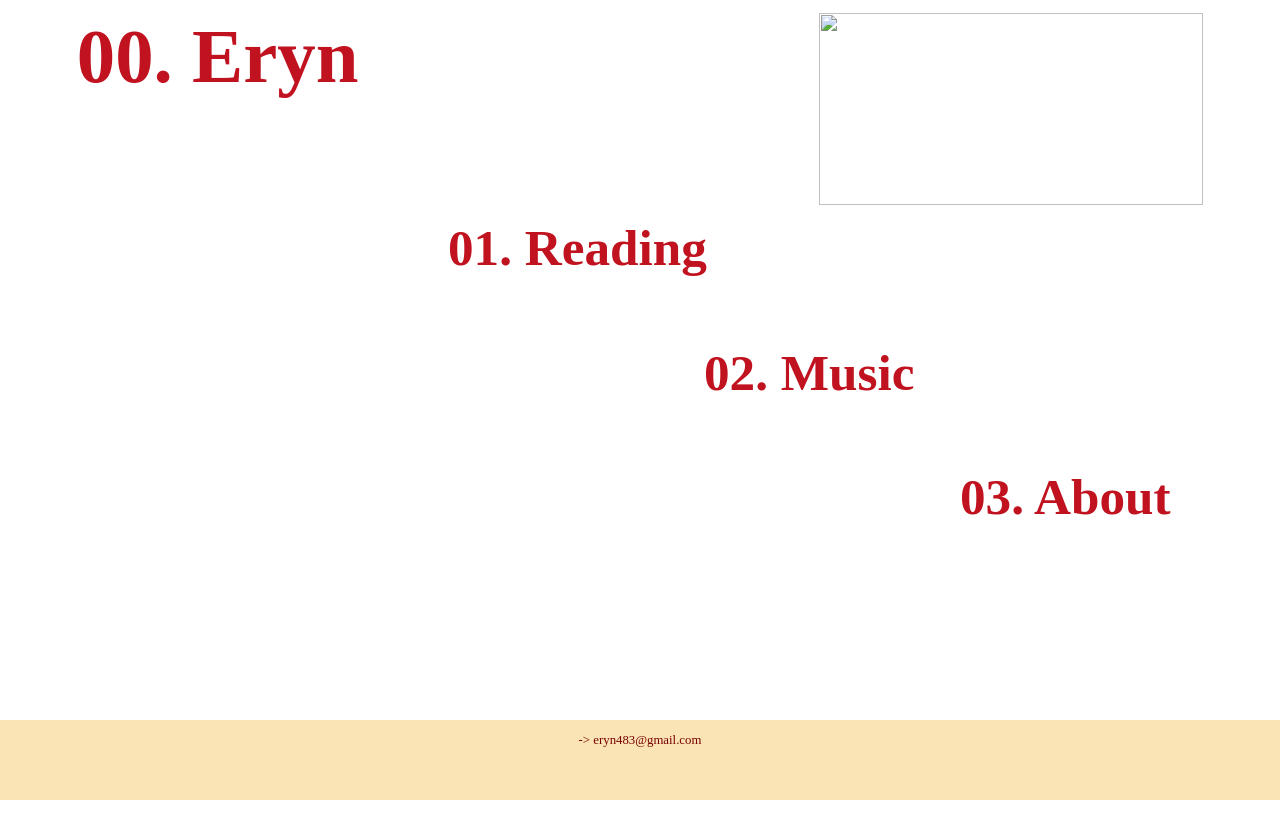
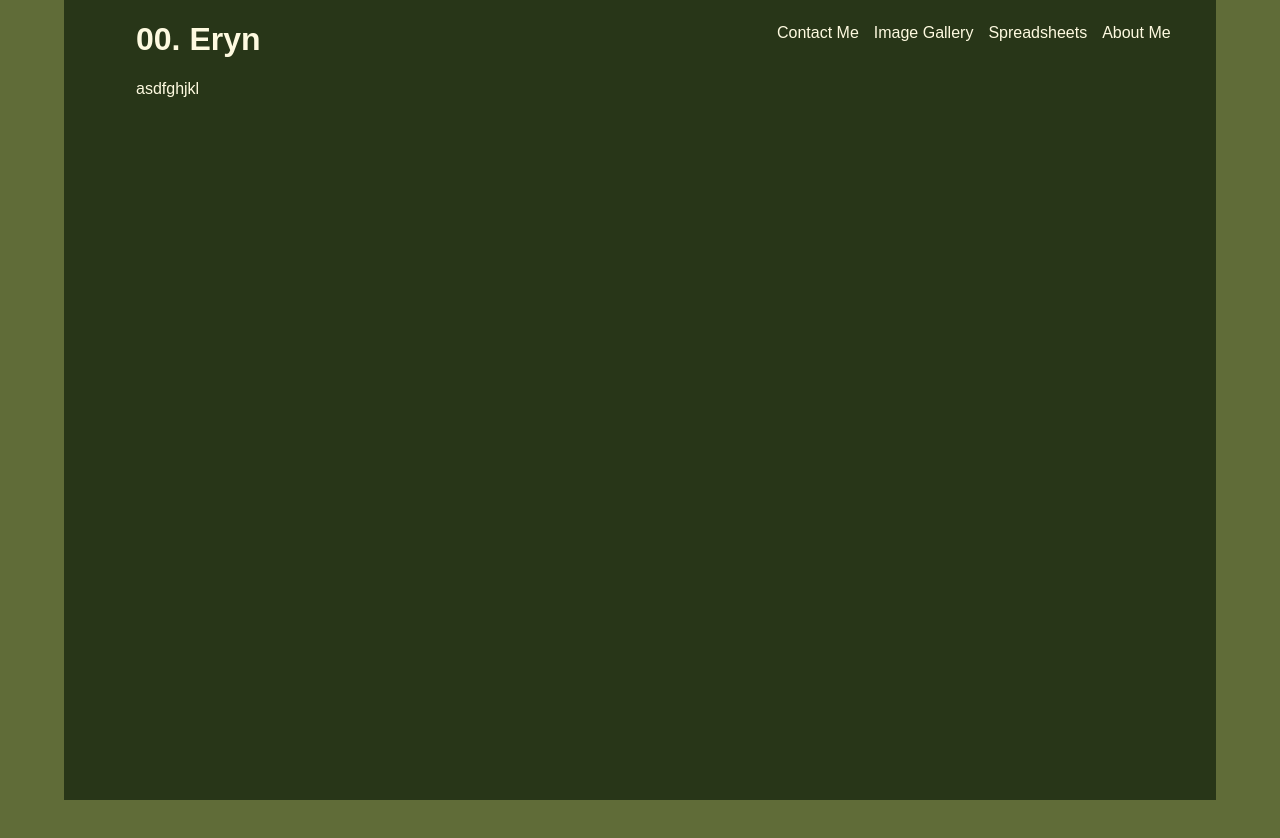
Before and after one commit to ryn004/ph0lfr.github.io, a plain HTML site: page index.html in a window 1280 px wide. Shown: the top 838 px of the page. Before the commit the page ends 800 px from the top, so only its background shows below. Drawn offline with Linux system fonts and the light colour scheme.

Commit message:
Change of code
I realised I had copied the wrong code from my original website so I changed it

```diff
--- a/aboutStyle.css
+++ /dev/null
@@ -1,69 +0,0 @@
-html {
-    font-family: 'Cormorant Garamond', serif;
-    background-color: #FDF0D5;
-    height: 100%;
-    width: 100%;
-    margin: 0;
-    font-weight: 200;
-  }
-  body {
-    margin: 0;
-  }
-  .r2 {
-    margin-top: 0;
-  }
-  #logo {
-    height: 7.5vw;
-    width: 15vw;
-    float: right;
-    margin-right: 2.5vw;
-    padding: 1vw;
-  }
-  #main {
-    color: #C1121F;
-    float: left;
-    left: 0;
-    font-size: 6vw;
-    font-weight: light;
-    padding-top: 0vw;
-    padding-left: 2vw;
-    margin-top: 1vw;
-    margin-left: 4vw;
-    z-index: 9;
-    width: 60vw;
-    position: absolute;
-  }
-  #main:hover {
-    color: #780000;
-  }
-  #rectangleEryn {
-    height: 60px;
-    width: 60vw;
-    background-color: white;
-    float: left;
-    margin-right: 0;
-    margin-top: 5vw;
-    margin-bottom: 5vw;
-    position: fized;
-  }
-  #aboutMe {
-    background-color: #780000;
-    font-size: ;
-    color: white;
-    width: 50%;
-    float: left;
-    position: relative;
-    margin: auto;
-    padding: 1.5vw;
-    left: 3vw;
-  }
-  #footer {
-    width: 100%;
-    height: 10%;
-    float: bottom;
-    bottom: 0;
-    margin-top: 100%;
-    position: absolute;
-    background-color: #fae3b4;
-    z-index: 10;
-  }
--- a/index.html
+++ b/index.html
@@ -1,53 +1,43 @@
 <!DOCTYPE html>
-<html>
+<html lang="en-gb">
 
 <head>
-  <meta charset="utf-8">
-  <meta name="viewport" content="width=device-width">
-  <title>replit</title>
-  <link href="indexStyle.css" rel="stylesheet" type="text/css" />
+  <meta charset="UTF-8">
+  <meta name="description" content="Add your meta description" />
+  <meta name="viewport" content="width=device-width, initial-scale=1">
+  <title>HAHAHHAHAHAHAHAHAHAHAHAHAHAHAHAAhahahahahhahahahahahahahahaha
+  </title>
+  <link href="style.css" rel="stylesheet" type="text/css" />
   <style>
-  @import url('https://fonts.googleapis.com/css2?family=Cormorant+Garamond:wght@300&display=swap');
+    @import url('https://fonts.googleapis.com/css2?family=Cormorant+Garamond:wght@300&display=swap');
   </style>
-
 </head>
 
 <body>
-  <h1 id='main'>00. Eryn</h1>
-  <img src='logo.png' id='logo'>
-  <div id="rectangleEryn" class='rectangles'></div>
-  <div id='subHeadings'>
-    <div id='readHeading'>
-      <a href="read.html">
-        <h1 id='reading' class='r2'>01. Reading</h1>
-      </a>
-    </div>
-    </br>
-    <div id="rectangleRead" class='rectangles'></div><!-- class isnt working for both rectangles -->
-    <div id='musicHeading'>
-      <a href="music.html">
-        <h1 id='music'>02. Music</h1>
-      </a>
-    </div>
-    <div id="rectangleMusic" class='rectangles'></div>
-    </br>
-    <div id='aboutHeading'>
-      <a href="about.html">
-        <h1 id='about''>03. About</h1>
-      </a>
-      <div id="rectangleAbout" class=' rectangles'>
-    </div>
-  </div>
-  </div>
-
-  <div id='footer'>
-  <footer>
-    <div id='footerText'>
-    <p>-> eryn483@gmail.com</p>
-    </div>
+  <div class="main-rectangle"></div>
+  <div class="cover-rectangle"></div>
+  <main class="main-style">
+    <header class="page-header">
+      <!-- What does the header do? Replace this comment with a brief explanation.  see nav above-->
+      <div class="header-content">
+        <!-- What is a div?  Replace this comment with an explanation.-->
+        <h1>00. Eryn</h1>
+        <p>asdfghjkl</p>
+      </div>
+    </header>
+    <nav class="page-nav">
+      <ul>
+        <li><a href="#about">About Me</a></li>
+        <li><a href="#work">Spreadsheets</a></li>
+        <li><a href="#images">Image Gallery</a></li>
+        <li><a href="#contact">Contact Me</a></li>
+      </ul>
+    </nav>
+    </br></br>
+  </main>
+  <footer id="footer-layout">
+    <p>
+    </p>
   </footer>
-</div>
-
 </body>
-
 </html>
--- a/indexStyle.css
+++ /dev/null
@@ -1,142 +0,0 @@
-Stylehtml {
-    font-family: 'Cormorant Garamond', serif;
-    background-color: #FDF0D5;
-    height: 100%;
-    width: 100%;
-    margin: 0;
-    font-weight: 200;
-  }
-  body {
-    margin: 0;
-    overflow-x: hidden;
-  }
-  .r2 {
-    margin-top: 0;
-  }
-  #logo {
-    height: 15vw;
-    width: 30vw;
-    float: right;
-    margin-right: 5vw;
-    padding: 1vw;
-  }
-  #main {
-    color: #C1121F;
-    float: left;
-    left: 0;
-    font-size: 6vw;
-    font-weight: light;
-    padding-top: 0vw;
-    padding-left: 2vw;
-    margin-top: 1vw;
-    margin-left: 4vw;
-    z-index: 9;
-    width: 60vw;
-    position: absolute;
-  }
-  #rectangleEryn {
-    height: 60px;
-    width: 60vw;
-    background-color: white;
-    float: left;
-    margin-right: 0;
-    margin-top: 5vw;
-    margin-bottom: 5vw
-  }
-  #subHeadings {
-    float: right;
-    right: 0;
-  }
-  #readHeading {
-    float: right;
-    right: 0;
-    padding-top: 0vw;
-    width: 65vw;
-    margin-left: 100%;
-  }
-  #musicHeading {
-    float: right;
-    right: 0;
-    width: 45vw;
-    margin-left: 100%;
-  }
-  #aboutHeading {
-    float: right;
-    right: 0;
-    width: 25vw;
-    margin-left: 100%;
-  }
-  #reading{
-    color: #C1121F;
-    float: right;
-    padding-right: 20vw;
-    font-size: 4vw;
-    z-index: 9;
-    position: absolute;
-  }
-  #reading:hover {
-    color: #780000;
-  }
-  #music{
-    color: #C1121F;
-    float: right;
-    padding-right: 20vw;
-    font-size: 4vw;
-    z-index: 9;
-    position: absolute;
-  }
-  #music:hover {
-    color: #780000;
-  }
-  #about{
-    color: #C1121F;
-    float: right;
-    font-size: 4vw;
-    z-index: 9;
-    position: absolute;
-  }
-  #about:hover {
-    color: #780000;
-  }
-  #rectangleRead {
-    height: 60px;
-    width: 70vw;
-    background-color: white;
-    float: right;
-    margin-right: 0;
-    margin-top: 1vw;
-    margin-left: 100%;
-  }
-  #rectangleMusic {
-    height: 60px;
-    width: 50vw;
-    background-color: white;
-    float: right;
-    margin-right: 0;
-    margin-top: 5vw;
-    margin-left: 100%;
-  }
-  #rectangleAbout {
-    height: 60px;
-    width: 30vw;
-    background-color: white;
-    float: right;
-    margin-right: 0;
-    margin-top: 5vw;
-    margin-left: 100%;
-  }
-  #footer {
-    width: 100%;
-    height: 10%;
-    float: bottom;
-    bottom: 0;
-    margin-top: 100%;
-    position: absolute;
-    background-color: #fae3b4;
-    z-index: 10;
-  }
-  #footerText {
-    text-align: center;
-    color: #780000;
-    font-size: 1vw;
-  }
--- a/readStyle.css
+++ /dev/null
@@ -1,57 +0,0 @@
-html {
-    font-family: 'Cormorant Garamond', serif;
-    background-color: #FDF0D5;
-    height: 100%;
-    width: 100%;
-    margin: 0;
-    font-weight: 200;
-  }
-  body {
-    margin: 0;
-  }
-  .r2 {
-    margin-top: 0;
-  }
-  #logo {
-    height: 7.5vw;
-    width: 15vw;
-    float: right;
-    margin-right: 2.5vw;
-    padding: 1vw;
-  }
-  #main {
-    color: #C1121F;
-    float: left;
-    left: 0;
-    font-size: 6vw;
-    font-weight: light;
-    padding-top: 0vw;
-    padding-left: 2vw;
-    margin-top: 1vw;
-    margin-left: 4vw;
-    z-index: 9;
-    width: 60vw;
-    position: absolute;
-  }
-  #main:hover {
-    color: #780000;
-  }
-  #rectangleEryn {
-    height: 60px;
-    width: 60vw;
-    background-color: white;
-    float: left;
-    margin-right: 0;
-    margin-top: 5vw;
-    margin-bottom: 5vw
-  }
-  #footer {
-    width: 100%;
-    height: 10%;
-    float: bottom;
-    bottom: 0;
-    margin-top: 100%;
-    position: absolute;
-    background-color: #fae3b4;
-    z-index: 10;
-  }
--- /dev/null
+++ b/style.css
@@ -0,0 +1,82 @@
+html {
+  color: #FEFAE0;
+  background-color: #606C38;
+  height: 100%;
+  width: 100%;
+  font-weight: 200;
+  font-family: Arial;
+}
+body {
+  overflow-x: hidden;
+}
+ul {
+  color: #FEFAE0;
+  list-style-type: none;
+  padding: 0;
+}
+.page-header {
+  top: 0;
+  position: fixed;
+  color: #FEFAE0;
+  float: left;
+  width: 83%;
+  margin-left: 5%;
+  padding-left: 5%;
+  background: #283618;
+  z-index: 4;
+}
+.main-style {
+  position: absolute;
+  width: 100%;
+  z-index: 2;
+}
+.main-rectangle {
+  position: fixed;
+  top: 0;
+  bottom: 0;
+  right: 5%;
+  left: 5%;
+  background-color: #283618;
+  z-index: 1;
+}
+.page-nav {
+  overflow: hidden;
+  color: #FEFAE0;
+  width: 100%;
+  height: 100px;
+  position: fixed;
+  z-index: 5;
+}
+ul li{
+  padding-right: 8%;
+  background: #283618;
+}
+.page-nav a {
+  float: right;
+  font-size: 16px;
+  color: #FEFAE0;
+  text-align: center;
+  padding-right: 15px;
+  text-decoration: none;
+}
+#contact {
+  width: 100%;
+  height: 70%;
+  margin-bottom: 0px;
+  margin-top: 250px;
+}
+.contact-content {
+  text-align: right;
+  padding-right: 9%;
+}
+
+#footer-layout {
+  width: 100%;
+  height: 100%;
+  bottom: 100%;
+  text-align: center;
+  position: relative;
+  z-index: 100;
+  padding-top: 2000px;
+
+}
```
Also changed, not shown: about.html (deleted), music.html (deleted), musicStyle.css (deleted), read.html (deleted).
